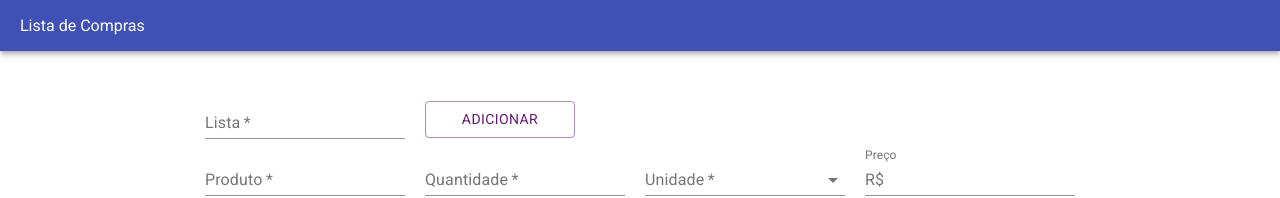
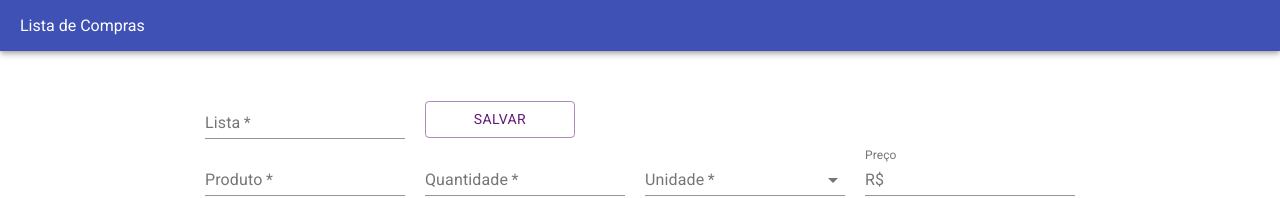
Before and after one commit to brenodev/Lista-de-Compras, a React (Create React App) app: page /Lista in a window 1280 px wide. Shown: the top 198 px of the page. Built offline with nearby package versions, Linux system fonts and the light colour scheme.

Commit message:
atualizando items

```diff
--- a/src/common/forms/Form.jsx
+++ b/src/common/forms/Form.jsx
@@ -1,60 +1,76 @@
-import React, { Component } from 'react';
+import React, { Component } from "react";
 import TextField from "@material-ui/core/TextField";
 import MenuItem from "@material-ui/core/MenuItem";
 import { InputAdornment } from "@material-ui/core";
 import Button from "@material-ui/core/Button";
-import { connect } from 'react-redux'
-import {  bindActionCreators } from 'redux'
+import { connect } from "react-redux";
+import { bindActionCreators } from "redux";
 
 import "./Form.css";
 
 // CUSTOM ACTIONS
-import { Creators as FormActions } from '../../store/actions/Form'
+import { Creators as FormActions } from "../../store/actions/Form";
 
 const units = ["Kilos", "Litros", "Unidades"];
 
 class Form extends Component {
   state = {
-    list: '',
-    product: '',
-    quantity: '',
-    unit: '',
-    price: '',
-    showErrors: false,
-  }
+    list: "",
+    product: "",
+    quantity: "",
+    unit: "",
+    price: "",
+    showErrors: false
+  };
 
   componentDidUpdate(prevProps) {
-    if (this.props.form.action === 'update' && prevProps.form.productToUpdate !== this.props.form.productToUpdate) {
-      const { product, quantity, unit, price } = this.props.form.productToUpdate
+    if (this.props.form.action === 'update' && prevProps.form.productToUpdate !== this.props.form.productToUpdate){
+      const { product, quantity, unit, price } = this.props.form.productToUpdate;
       this.setState({
         product,
         quantity,
         unit,
         price,
-        showErrors: false,
-      })
+        showErrors: false
+      });
     }
   }
 
-  handleChange = (event) => {
-    this.setState({ [event.target.name]: event.target.value })
-  }
+  handleChange = event => {
+    this.setState({ [event.target.name]: event.target.value });
+  };
 
   handleSubmit = () => {
-    const { list, product, quantity, unit, price } = this.state
-    if (!list || !product || !quantity || !unit){
-      this.setState({ showErrors: true})
+    const { list, product, quantity, unit, price } = this.state;
+    if (!list || !product || !quantity || !unit) {
+      this.setState({ showErrors: true });
     } else {
-      this.props.addProduct({ product, quantity, unit, price  }, list)
+      this.props.form.action === "new"
+        ? this.addItem(list, product, quantity, unit, price)
+        : this.updateItem(list, product, quantity, unit, price);
+    }
+  };
+
+  addItem = (list, product, quantity, unit, price) => {
+    this.props.addProduct({ product, quantity, unit, price }, list);
+    this.clearState();
+  };
+
+  updateItem = (list, product, quantity, unit, price) => {
+    const { id, checked } = this.props.form.productToUpdade;
+    this.props.updateProduct( { product, quantity, unit, price, id, checked }, list);
+    this.clearState();
+  };
+
+  clearState = () => {
     this.setState({
-        product: '',
-        quantity: '',
-        unit: '',
-        price: '',
-        showErrors: false,
-      })
-    }
-  }
+      product: "",
+      quantity: "",
+      unit: "",
+      price: "",
+      showErrors: false
+    });
+  };
 
   render() {
     return (
@@ -69,8 +85,12 @@ class Form extends Component {
             required
             error={!this.state.list && this.state.showErrors}
           />
-        <Button variant="outlined" color="secondary" onClick={this.handleSubmit}>
-          Adicionar
+          <Button
+            variant="outlined"
+            color="secondary"
+            onClick={this.handleSubmit}
+          >
+            Salvar
           </Button>
         </div>
         <div className="form-row">
@@ -115,12 +135,14 @@ class Form extends Component {
             className=""
             onChange={this.handleChange}
             InputProps={{
-            startAdornment: <InputAdornment position="start">R$</InputAdornment>
+              startAdornment: (
+                <InputAdornment position="start">R$</InputAdornment>
+              )
             }}
           />
         </div>
       </form>
-    )
+    );
   }
 }
 
@@ -128,8 +150,6 @@ const mapStateToProps = state => ({
   form: state.form
 });
 
-const mapDispatchToProps = dispatch =>
-bindActionCreators(FormActions, dispatch);
+const mapDispatchToProps = dispatch => bindActionCreators(FormActions, dispatch);
 
-
-export default connect(mapStateToProps, mapDispatchToProps)(Form)
+export default connect(mapStateToProps, mapDispatchToProps)(Form);
--- a/src/components/createList/CreateList.jsx
+++ b/src/components/createList/CreateList.jsx
@@ -19,7 +19,10 @@ class CreateList extends Component {
   render() {
     return (
       <div className="page-container">
-        <Form addProduct={this.addProduct} />
+        <Form
+          addProduct={this.addProduct}
+          updateProduct={this.props.updateProduct}
+        />
 
         <div className="list-items-container">
           {this.props.list.items.map(item =>
@@ -41,7 +44,6 @@ const mapStateToProps = state => ({
   list: state.list
 });
 
-const mapDispatchToProps = dispatch =>
-  bindActionCreators(ListActions, dispatch);
+const mapDispatchToProps = dispatch => bindActionCreators(ListActions, dispatch);
 
 export default connect(mapStateToProps, mapDispatchToProps)(CreateList);
--- a/src/store/actions/List.js
+++ b/src/store/actions/List.js
@@ -1,7 +1,8 @@
 export const Types = {
   ADD_PRODUCT: 'ADD_PRODUCT',
   DELETE_PRODUCT: 'DELETE_PRODUCT',
-  TOGGLE_PRODUCT: 'TOGGLE_PRODUCT'
+  TOGGLE_PRODUCT: 'TOGGLE_PRODUCT',
+  UPDATE_PRODUCT: 'UPDATE_PRODUCT'
 }
 
 export const Creators = {
@@ -19,5 +20,12 @@ export const Creators = {
   toggleProduct : productId => ({
     type: Types.TOGGLE_PRODUCT,
     productId
-  })
+  }),
+
+  updateProduct: ( product, list ) => ({
+    type: Types.UPDATE_PRODUCT,
+    product,
+    list
+  }),
+
 }
--- a/src/store/reducers/List-Reducer.js
+++ b/src/store/reducers/List-Reducer.js
@@ -30,6 +30,11 @@ export default function list(state = initialState , action ){
         ...state,
         items: toggleItem(state.items, action.productId)
       }
+    case Types.UPDATE_PRODUCT:
+      return {
+        list: action.list,
+        items: updateProduct(state.items, action.product),
+      }
     default:
       return state;
   }
@@ -48,6 +53,15 @@ function toggleItem(items, productId) {
   ]
 }
 
+function updateProduct(items, product) {
+  const index = items.findIndex(item => item.id === product.id);
+  return [
+    ...items.slice(0, index),
+    { ...product, total: getItemTotal(product) },
+    ...items.slice(index + 1),
+  ];
+}
+
 // SELECTORS
 export const getListTotal = createSelector(
   state => state.list.items,
```
Lines whose indentation alone changed are shown as unchanged.
